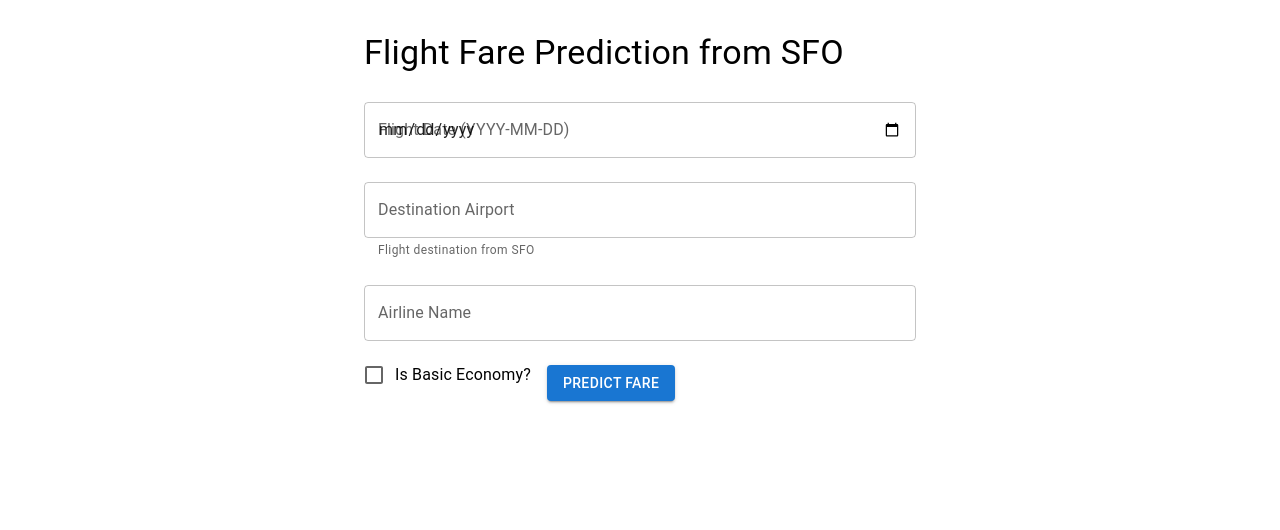
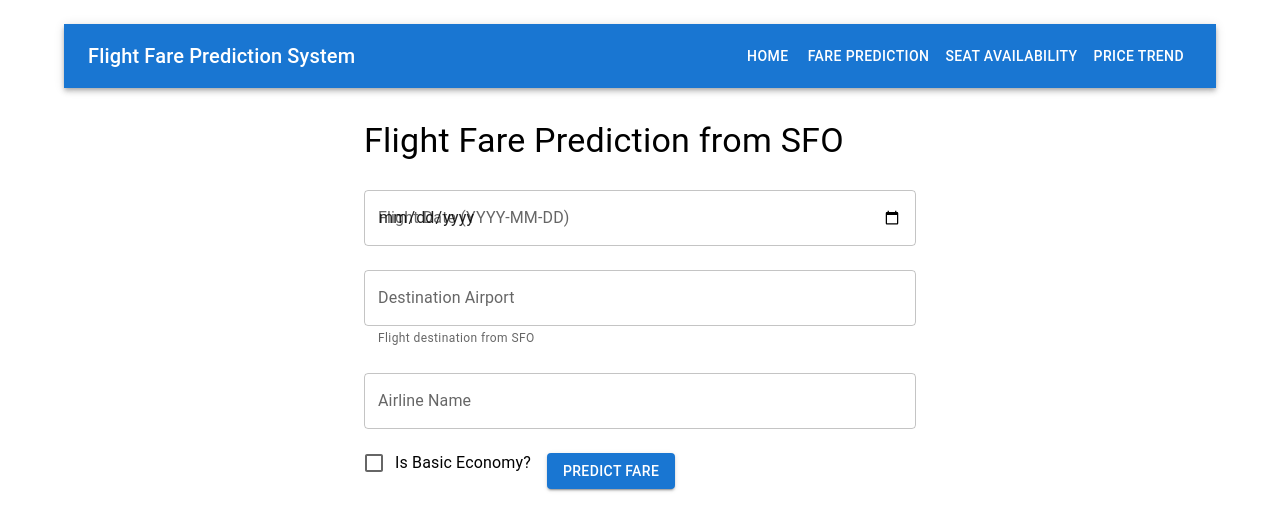
Before and after one commit to Kahl-d/Fare-Prediction-App, a React (Create React App) app in the folder frontend/client/: page /fare-prediction in a window 1280 px wide. Shown: the top 530 px of the page. Built offline with nearby package versions, Linux system fonts and the light colour scheme.

Commit message:
working all accordians

```diff
--- a/frontend/client/package.json
+++ b/frontend/client/package.json
@@ -12,6 +12,7 @@
     "@testing-library/user-event": "^13.5.0",
     "react": "^18.3.1",
     "react-dom": "^18.3.1",
+    "react-router-dom": "^6.23.0",
     "react-scripts": "5.0.1",
     "web-vitals": "^2.1.4"
   },
--- a/frontend/client/src/App.js
+++ b/frontend/client/src/App.js
@@ -1,82 +1,33 @@
-import React, { useState } from 'react';
-import { Container, TextField, Button, Typography, Checkbox, FormControlLabel } from '@mui/material';
-import axios from 'axios';
+import React from 'react';
+import { BrowserRouter as Router, Route, Routes, Link } from 'react-router-dom';
+import { Container, AppBar, Toolbar, Typography, Button } from '@mui/material';
+import FarePrediction from './Components/FarePrediction';
+import SeatPrediction from './Components/SeatPrediction';
+import PriceTrend from './Components/PriceTrend';
 
 function App() {
-  const [formData, setFormData] = useState({
-    flightDate: '',
-    flightDayName: '',
-    isBasicEconomy: false,
-    segmentsAirlineName: '',
-    destinationAirport: ''
-  });
-  const [fare, setFare] = useState(null);
-
-  const handleChange = (e) => {
-    const { name, value, type, checked } = e.target;
-    setFormData(prevState => ({
-      ...prevState,
-      [name]: type === 'checkbox' ? checked : value
-    }));
-  };
-
-  const handleSubmit = async (e) => {
-    e.preventDefault();
-    try {
-      console.log('formData:', formData);
-      const response = await axios.post('http://127.0.0.1:5000/predict', formData);
-      console.log('response:', response.data);
-      setFare(response.data.prediction);
-    } catch (error) {
-      console.error('Error fetching fare:', error);
-    }
-  };
-
   return (
-    <Container maxWidth="sm" sx={{ mt: 4 }}>
-      <Typography variant="h4" component="h1" gutterBottom>
-        Flight Fare Prediction from SFO
-      </Typography>
-      <form onSubmit={handleSubmit}>
-        <TextField
-          label="Flight Date (YYYY-MM-DD)"
-          type="date"
-          name="flightDate"
-          value={formData.flightDate}
-          onChange={handleChange}
-          fullWidth
-          margin="normal"
-        />
-        <TextField
-          label="Destination Airport"
-          type="text"
-          name="destinationAirport"
-          value={formData.destinationAirport}
-          onChange={handleChange}
-          fullWidth
-          margin="normal"
-          helperText="Flight destination from SFO"
-        />
-        <TextField
-          label="Airline Name"
-          type="text"
-          name="segmentsAirlineName"
-          value={formData.segmentsAirlineName}
-          onChange={handleChange}
-          fullWidth
-          margin="normal"
-        />
-        <FormControlLabel
-          control={<Checkbox checked={formData.isBasicEconomy} onChange={handleChange} name="isBasicEconomy" />}
-          label="Is Basic Economy?"
-          margin="normal"
-        />
-        <Button type="submit" variant="contained" color="primary" sx={{ mt: 2 }}>
-          Predict Fare
-        </Button>
-        {fare && <Typography variant="h6" sx={{ mt: 2 }}>Predicted Fare: ${fare}</Typography>}
-      </form>
-    </Container>
+    <Router>
+      <Container maxWidth="lg">
+        <AppBar position="static" color="primary" sx={{ margin: '24px 0' }}>
+          <Toolbar>
+            <Typography variant="h6" color="inherit" sx={{ flexGrow: 1 }}>
+              Flight Fare Prediction System
+            </Typography>
+            <Button color="inherit" component={Link} to="/">Home</Button>
+            <Button color="inherit" component={Link} to="/fare-prediction">Fare Prediction</Button>
+            <Button color="inherit" component={Link} to="/seat-prediction">Seat Availability</Button>
+            <Button color="inherit" component={Link} to="/price-trend">Price Trend</Button>
+          </Toolbar>
+        </AppBar>
+        <Routes>
+          <Route path="/" element={<Typography variant="h4" gutterBottom>Welcome to the Flight Fare Prediction System</Typography>} />
+          <Route path="/fare-prediction" element={<FarePrediction />} />
+          <Route path="/seat-prediction" element={<SeatPrediction />} />
+          <Route path="/price-trend" element={<PriceTrend />} />
+        </Routes>
+      </Container>
+    </Router>
   );
 }
 
--- /dev/null
+++ b/frontend/client/src/Components/FarePrediction.js
@@ -0,0 +1,83 @@
+import React, { useState } from 'react';
+import { Container, TextField, Button, Typography, Checkbox, FormControlLabel } from '@mui/material';
+import axios from 'axios';
+
+function FarePrediction() {
+  const [formData, setFormData] = useState({
+    flightDate: '',
+    flightDayName: '',
+    isBasicEconomy: false,
+    segmentsAirlineName: '',
+    destinationAirport: ''
+  });
+  const [fare, setFare] = useState(null);
+
+  const handleChange = (e) => {
+    const { name, value, type, checked } = e.target;
+    setFormData(prevState => ({
+      ...prevState,
+      [name]: type === 'checkbox' ? checked : value
+    }));
+  };
+
+  const handleSubmit = async (e) => {
+    e.preventDefault();
+    try {
+      console.log('formData:', formData);
+      const response = await axios.post('http://127.0.0.1:5000/predict', formData);
+      console.log('response:', response.data);
+      setFare(response.data.prediction);
+    } catch (error) {
+      console.error('Error fetching fare:', error);
+    }
+  };
+
+  return (
+    <Container maxWidth="sm" sx={{ mt: 4 }}>
+      <Typography variant="h4" component="h1" gutterBottom>
+        Flight Fare Prediction from SFO
+      </Typography>
+      <form onSubmit={handleSubmit}>
+        <TextField
+          label="Flight Date (YYYY-MM-DD)"
+          type="date"
+          name="flightDate"
+          value={formData.flightDate}
+          onChange={handleChange}
+          fullWidth
+          margin="normal"
+        />
+        <TextField
+          label="Destination Airport"
+          type="text"
+          name="destinationAirport"
+          value={formData.destinationAirport}
+          onChange={handleChange}
+          fullWidth
+          margin="normal"
+          helperText="Flight destination from SFO"
+        />
+        <TextField
+          label="Airline Name"
+          type="text"
+          name="segmentsAirlineName"
+          value={formData.segmentsAirlineName}
+          onChange={handleChange}
+          fullWidth
+          margin="normal"
+        />
+        <FormControlLabel
+          control={<Checkbox checked={formData.isBasicEconomy} onChange={handleChange} name="isBasicEconomy" />}
+          label="Is Basic Economy?"
+          margin="normal"
+        />
+        <Button type="submit" variant="contained" color="primary" sx={{ mt: 2 }}>
+          Predict Fare
+        </Button>
+        {fare && <Typography variant="h6" sx={{ mt: 2 }}>Predicted Fare: ${fare}</Typography>}
+      </form>
+    </Container>
+  );
+}
+
+export default FarePrediction;
--- /dev/null
+++ b/frontend/client/src/Components/PriceTrend.js
@@ -0,0 +1,11 @@
+import React from "react";
+
+function PriceTrend() {
+    return (
+        <div>
+        <h1>Price Trend</h1>
+        </div>
+    );
+    }
+
+export default PriceTrend;
--- /dev/null
+++ b/frontend/client/src/Components/SeatPrediction.js
@@ -0,0 +1,12 @@
+import React from "react";
+
+
+const SeatPrediction = () => {
+    return (
+        <div>
+        <h1>Seat Prediction</h1>
+        </div>
+    );
+    }
+
+export default SeatPrediction;
```
Also changed, not shown: 1 other file (tests, documents, lock files or other folders).
